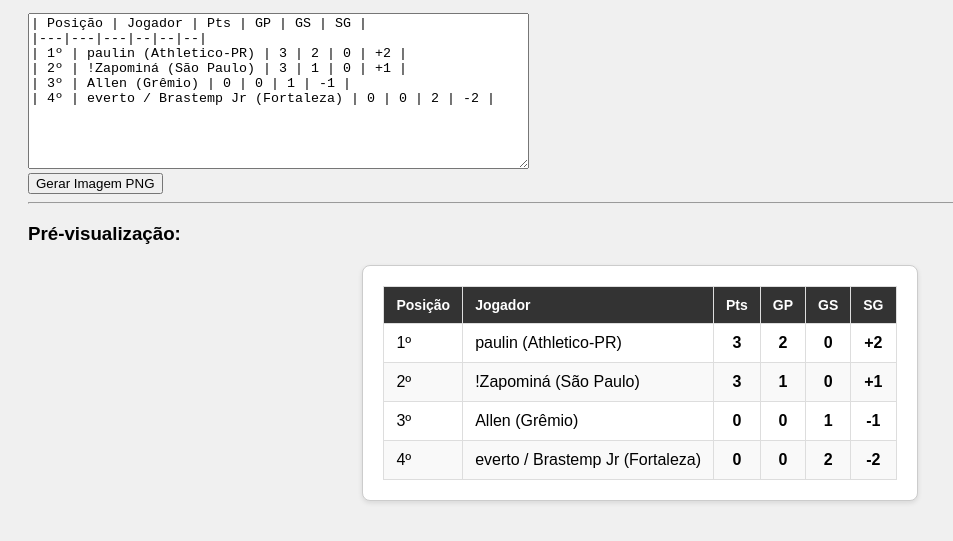
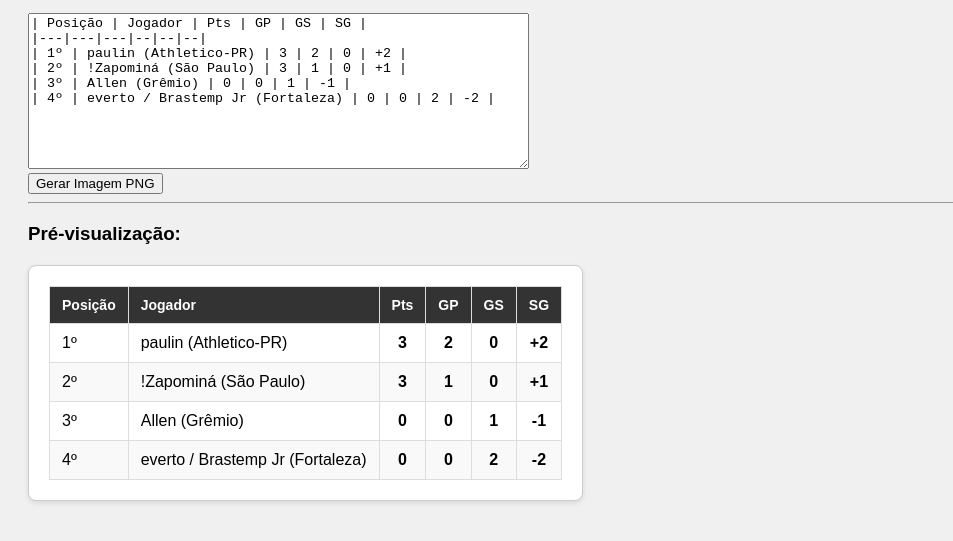
Before and after one commit to EvertonVictor/placar_bonito, a plain HTML site: page index.html in a window 1280 px wide. Shown: the part 129-670 px from the top of the page, without its empty margins (0-953 px from the left). Drawn offline with nearby package versions, Linux system fonts and the light colour scheme.

Commit message:
Update styles for #stage and table elements
Refactor styles for #stage and its table to improve layout and aesthetics.

```diff
--- a/style.css
+++ b/style.css
@@ -4,33 +4,39 @@
     padding: 20px;
 }
 
-/* * 1. NOVO ESTILO PARA O #STAGE
- * É este elemento que será o nosso "cartão" no PNG final.
+/* * 1. É ESTE DIV QUE VAMOS PRINTAR
+ * Ele será o "cartão" da imagem final.
 */
 #stage {
-    width: fit-content; /* <-- ESTA É A MÁGICA: Faz o DIV ter a largura da tabela */
-    padding: 20px;      /* Um respiro bonito DENTRO do PNG */
+    /* --- A MÁGICA ESTÁ AQUI --- */
+    width: fit-content; /* Faz o DIV encolher para caber EXATAMENTE a tabela */
+
+    /* Estilos para o PNG ficar bonito */
+    padding: 20px;
     background-color: #ffffff;
     border: 1px solid #ccc;
     box-shadow: 0 2px 5px rgba(0,0,0,0.1);
-    border-radius: 8px; /* Opcional, mas deixa bonito */
-    margin: 20px auto;  /* Apenas para centralizar na tela de pré-visualização */
+    border-radius: 8px;
+
+    /* Apenas para a pré-visualização na tela */
+    margin: 20px 0;
 }
 
-
-/* * 2. ESTILO LIMPO PARA A TABELA
- * A tabela agora só cuida dos dados, o "cartão" é o stage.
+/* * 2. A TABELA DENTRO DO STAGE
+ * Ela não precisa mais de sombra ou fundo, só dos dados.
 */
 #stage table {
     border-collapse: collapse;
-    width: 100%; /* 100% da largura do #stage */
-    /* Removemos background, box-shadow e border daqui */
+    /* Removemos o width: 100% e o max-width daqui */
+    /* A tabela agora terá seu tamanho natural */
 }
 
 #stage th, #stage td {
     border: 1px solid #ddd;
     padding: 10px 12px;
     text-align: left;
+    /* Adicionamos isso para o texto não quebrar à toa */
+    white-space: nowrap;
 }
 
 #stage th {
```
